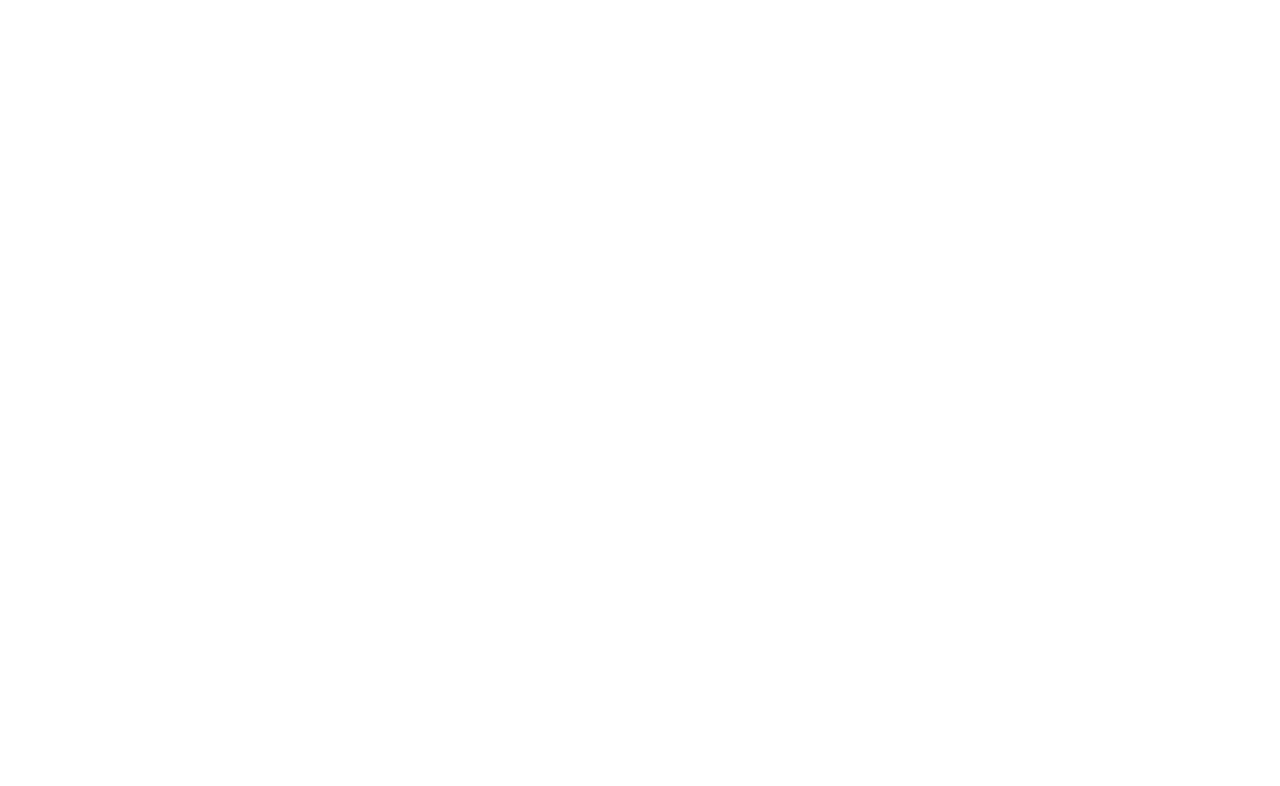
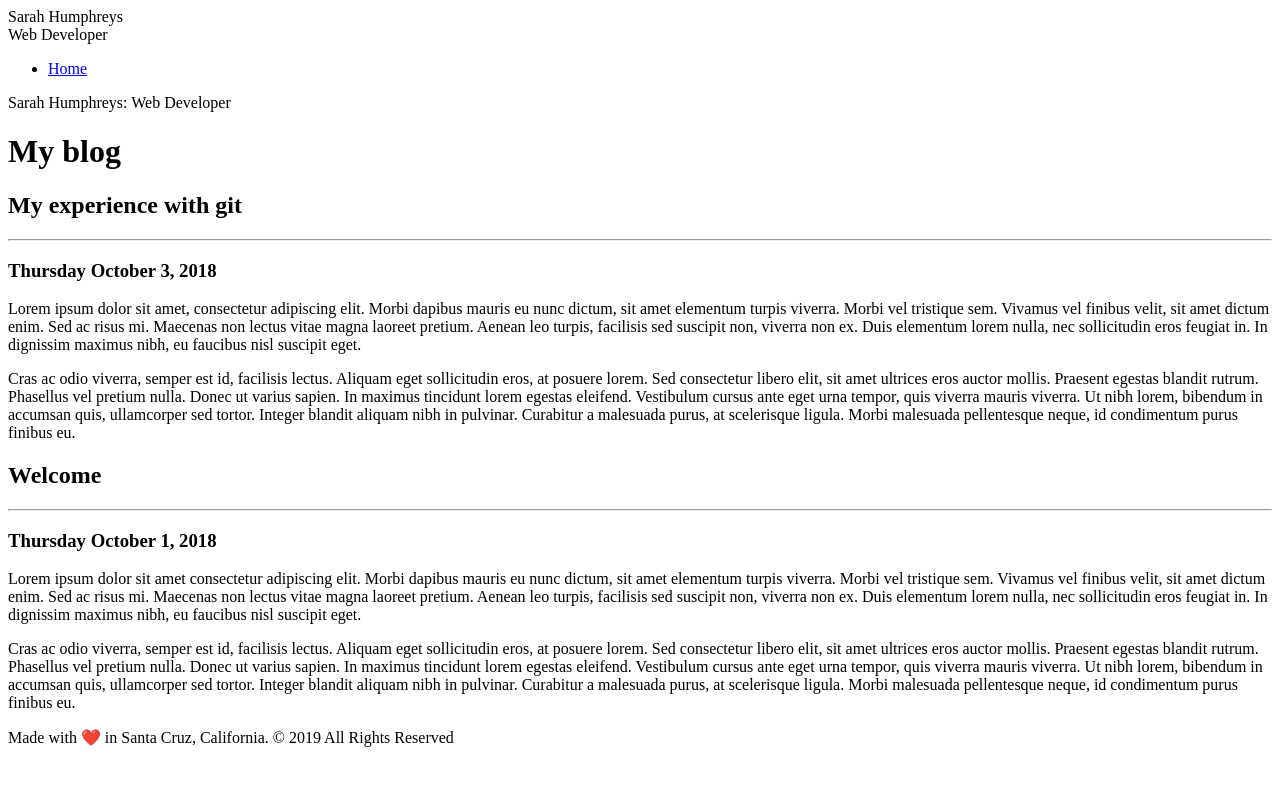
Before and after one commit to sahumphreys59/personal-blog, a plain HTML site: page index.html in a window 1280 px wide. Drawn offline with Linux system fonts and the light colour scheme.

Commit message:
Add required HTML elements to the blog page skeleton.

```diff
--- a/index.html
+++ b/index.html
@@ -1,4 +1,4 @@
-<!DOCTYPE html>
+<!-- <!DOCTYPE html> -->
 <html lang="en">
 <head>
 	<meta charset="UTF-8">
@@ -7,7 +7,75 @@
 	<title>Sarah Humphreys - Web Developer</title>
 </head>
 <body>
+	<div class="parent">
+		<div class="wrapper">
+			<nav>
+				<div class="inner-wrap">
+					<div clas="site-header">Sarah Humphreys</div>
+					<div class="site-subheader">Web Developer</div>
+					<ul class="site-navigation">
+						<li><a href="index.html">Home</a></li>
+					</ul>
+				</div>
+			</nav>
 
+			<main>
+				<div class="menu">
+					<div ckass="menu-icon" id="sidebarCollapse">
+						<span class="mobile-header">Sarah Humphreys: Web Developer</span>
+					</div>
+				</div>
 
+				<h1>My blog</h1>
+					<article>
+					 <h2>My experience with git</h2>
+					 <hr />
+					 <h3>Thursday October 3, 2018</h3>
+					 <p>
+					   Lorem ipsum dolor sit amet, consectetur adipiscing elit. Morbi dapibus mauris eu nunc
+					   dictum, sit amet elementum turpis viverra. Morbi vel tristique sem. Vivamus vel finibus velit, sit amet
+					   dictum enim. Sed ac risus mi. Maecenas non lectus vitae magna laoreet pretium. Aenean leo turpis, facilisis
+					   sed suscipit non, viverra non ex. Duis elementum lorem nulla, nec sollicitudin eros feugiat in. In
+					   dignissim maximus nibh, eu faucibus nisl suscipit eget.
+					 </p>
+					 <p>
+					   Cras ac odio viverra, semper est id, facilisis lectus. Aliquam eget sollicitudin eros, at posuere lorem.
+					   Sed consectetur libero elit, sit amet ultrices eros auctor mollis. Praesent egestas blandit rutrum. Phasellus vel pretium nulla. Donec ut varius sapien. In maximus tincidunt lorem egestas eleifend. Vestibulum cursus ante
+					   eget urna tempor, quis viverra mauris viverra. Ut nibh lorem, bibendum in accumsan quis, ullamcorper sed
+					   tortor. Integer blandit aliquam nibh in pulvinar. Curabitur a malesuada purus, at scelerisque ligula. Morbi
+					   malesuada pellentesque neque, id condimentum purus finibus eu.
+					 </p>
+					</article>
+
+					<article>
+					 <h2>Welcome</h2>
+					 <hr />
+					 <h3>Thursday October 1, 2018</h3>
+					 <p>
+					   Lorem ipsum dolor sit amet consectetur adipiscing elit. Morbi dapibus mauris eu nunc
+					   dictum, sit amet elementum turpis viverra. Morbi vel tristique sem. Vivamus vel finibus velit, sit amet
+					   dictum enim. Sed ac risus mi. Maecenas non lectus vitae magna laoreet pretium. Aenean leo turpis, facilisis
+					   sed suscipit non, viverra non ex. Duis elementum lorem nulla, nec sollicitudin eros feugiat in. In
+					   dignissim
+					   maximus nibh, eu faucibus nisl suscipit eget.
+					 </p>
+					 <p>
+					   Cras ac odio viverra, semper est id, facilisis lectus. Aliquam eget sollicitudin eros, at posuere lorem.
+					   Sed
+					   consectetur libero elit, sit amet ultrices eros auctor mollis. Praesent egestas blandit rutrum. Phasellus
+					   vel
+					   pretium nulla. Donec ut varius sapien. In maximus tincidunt lorem egestas eleifend. Vestibulum cursus ante
+					   eget urna tempor, quis viverra mauris viverra. Ut nibh lorem, bibendum in accumsan quis, ullamcorper sed
+					   tortor. Integer blandit aliquam nibh in pulvinar. Curabitur a malesuada purus, at scelerisque ligula. Morbi
+					   malesuada pellentesque neque, id condimentum purus finibus eu.
+					 </p>
+					</article>
+
+					<footer>
+					  Made with ❤️ in Santa Cruz, California. © 2019 All Rights Reserved
+					</footer>
+			</main>
+		</div>
+	</div>
 </body>
 </html>
```
